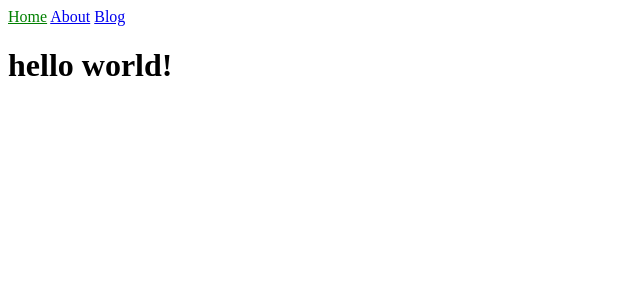
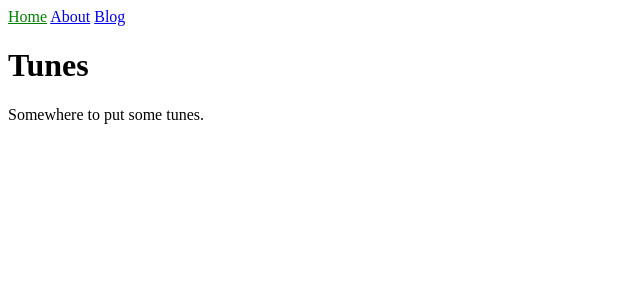
Before and after one commit to MarkPaulin/tunes, a Jekyll site: the page built from index.html, in a window 1280 px wide. Shown: the top 300 px of the page, without its empty margins (0-640 px from the left). Built offline with Jekyll 4.4.1, drawn with Linux system fonts in a browser that asks for light colours.

Commit message:
remove hello world

```diff
--- a/index.html
+++ b/index.html
@@ -2,4 +2,6 @@
 layout: default
 title: Home
 ---
-<h1>{{ "Hello World!" | downcase }}</h1>
+<h1>Tunes</h1>
+
+Somewhere to put some tunes.
```
